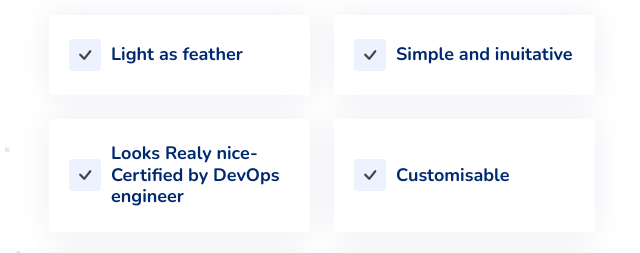
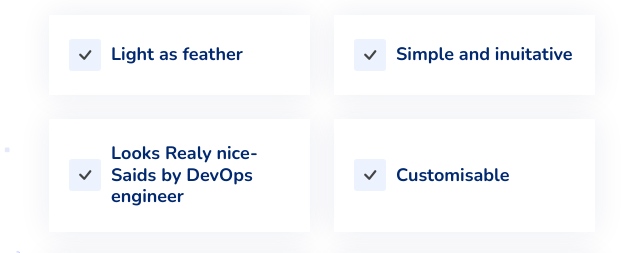
Before and after one commit to twilighty-abhi/Makeaton-page, a plain HTML site: page index.html in a window 1280 px wide. Shown: the part 1504-1757 px from the top of the page, 603-1243 px from the left. Drawn offline with nearby package versions, Linux system fonts and the light colour scheme.

```diff
--- a/index.html
+++ b/index.html
@@ -157,7 +157,7 @@
               <div class="col-md-6" data-aos="zoom-out" data-aos-delay="400">
                 <div class="feature-box d-flex align-items-center">
                   <i class="bi bi-check"></i>
-                  <h3>Looks Realy nice- Certified by DevOps engineer</h3>
+                  <h3>Looks Realy nice- Saids by DevOps engineer</h3>
                 </div>
               </div>
 
```
